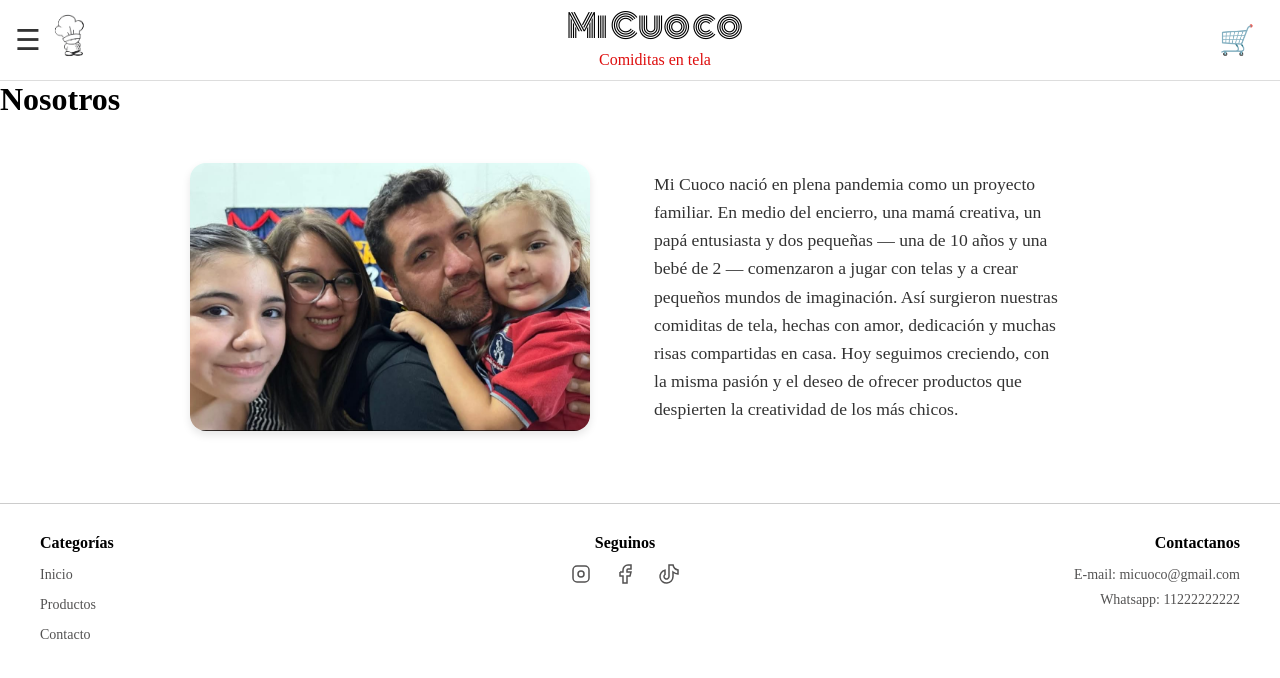
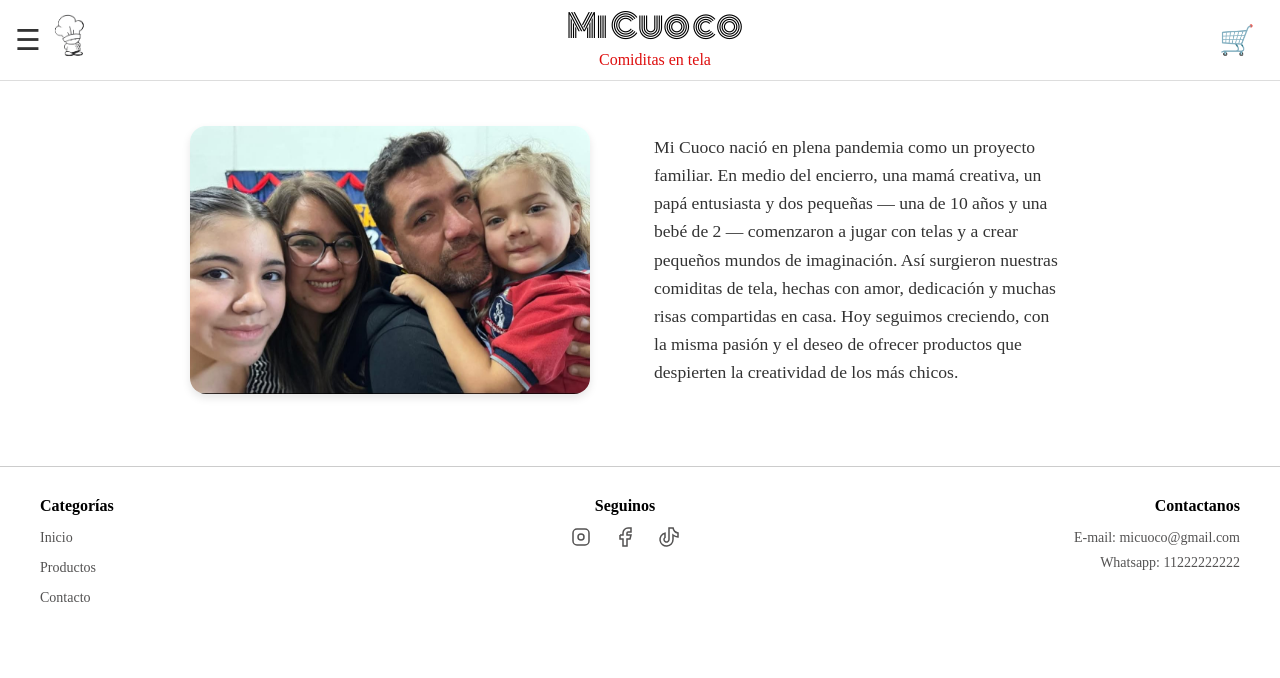
Before and after one commit to FlorenciaCampos/mi-ecommerce-react, a React (Vite) app: page /nosotros in a window 1280 px wide. Shown: the top 678 px of the page. Built offline with nearby package versions, Linux system fonts and the light colour scheme.

Commit message:
Se elimina h1 nosotros

```diff
--- a/src/pages/Nosotros.jsx
+++ b/src/pages/Nosotros.jsx
@@ -4,7 +4,6 @@ import QuienesSomos from "../components/QuienesSomos";
 const Nosotros = () => {
   return (
     <>
-      <h1>Nosotros</h1>
       <main className="nosotros">
         <QuienesSomos />
       </main>
```
